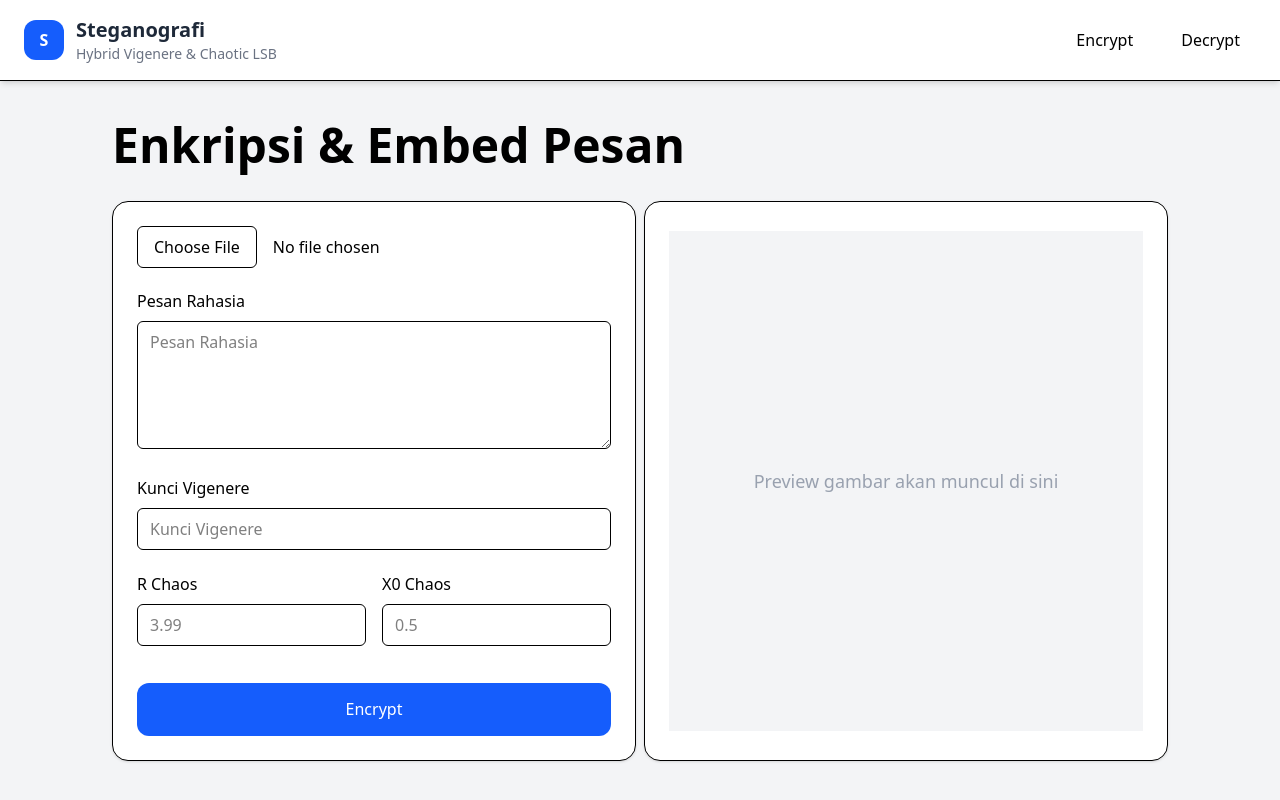
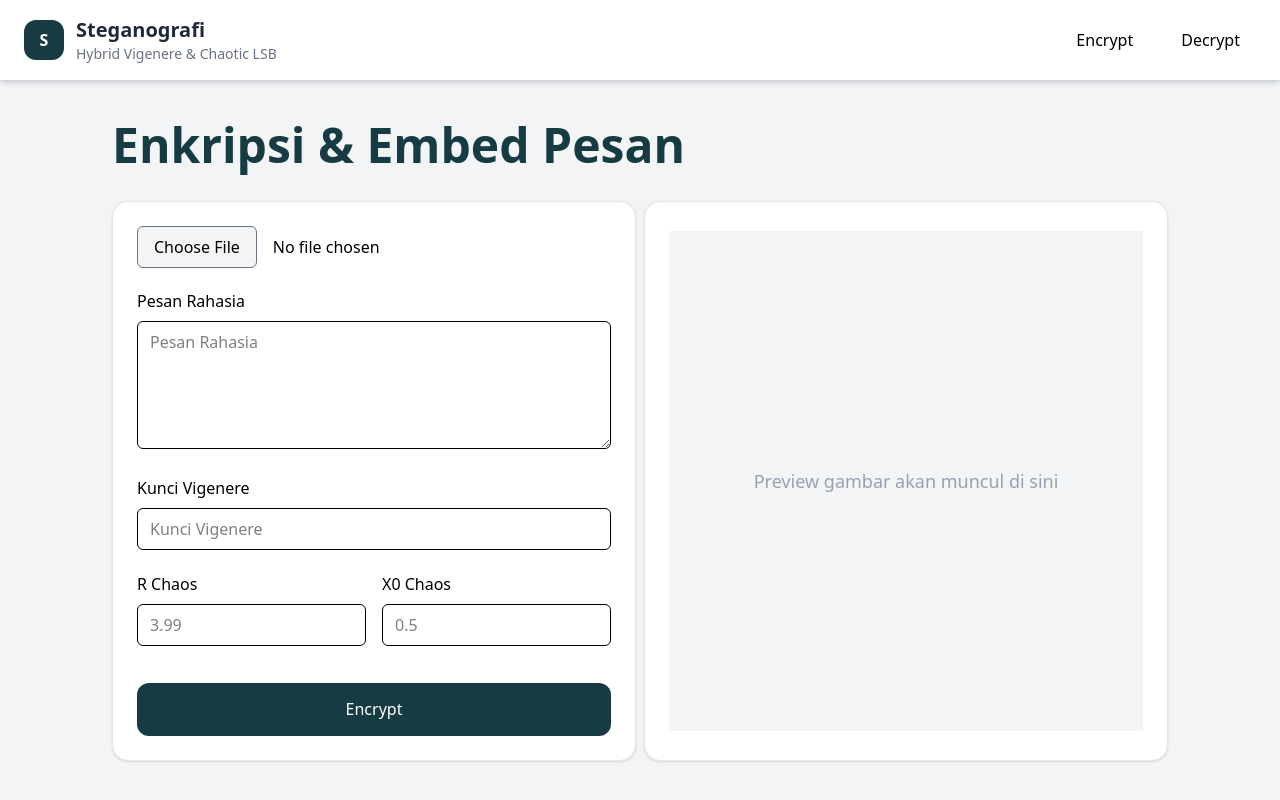
Before and after one commit to baguseri054/Keamanan-Informasi-TEA, a Flask app: page / in a window 1280 px wide. Run offline with Flask 3, Linux system fonts and the light colour scheme.

Commit message:
Color changes

```diff
--- a/static/dist/output.css
+++ b/static/dist/output.css
@@ -11,17 +11,22 @@
     --color-red-500: oklch(63.7% 0.237 25.331);
     --color-green-50: oklch(98.2% 0.018 155.826);
     --color-green-100: oklch(96.2% 0.044 156.743);
+    --color-green-300: oklch(87.1% 0.15 154.449);
     --color-green-600: oklch(62.7% 0.194 149.214);
     --color-green-700: oklch(52.7% 0.154 150.069);
     --color-blue-50: oklch(97% 0.014 254.604);
     --color-blue-100: oklch(93.2% 0.032 255.585);
+    --color-blue-300: oklch(80.9% 0.105 251.813);
     --color-blue-600: oklch(54.6% 0.245 262.881);
     --color-blue-700: oklch(48.8% 0.243 264.376);
     --color-gray-100: oklch(96.7% 0.003 264.542);
+    --color-gray-200: oklch(92.8% 0.006 264.531);
+    --color-gray-300: oklch(87.2% 0.01 258.338);
     --color-gray-400: oklch(70.7% 0.022 261.325);
     --color-gray-500: oklch(55.1% 0.027 264.364);
     --color-gray-700: oklch(37.3% 0.034 259.733);
     --color-gray-800: oklch(27.8% 0.033 256.848);
+    --color-black: #000;
     --color-white: #fff;
     --spacing: 0.25rem;
     --container-7xl: 80rem;
@@ -347,6 +352,9 @@
   .border-collapse {
     border-collapse: collapse;
   }
+  .cursor-pointer {
+    cursor: pointer;
+  }
   .resize {
     resize: both;
   }
@@ -434,8 +442,32 @@
     border-bottom-style: var(--tw-border-style);
     border-bottom-width: 1px;
   }
+  .border-\[\#163b42\] {
+    border-color: #163b42;
+  }
+  .border-blue-300 {
+    border-color: var(--color-blue-300);
+  }
+  .border-gray-200 {
+    border-color: var(--color-gray-200);
+  }
+  .border-gray-300 {
+    border-color: var(--color-gray-300);
+  }
+  .border-green-300 {
+    border-color: var(--color-green-300);
+  }
+  .border-red-500 {
+    border-color: var(--color-red-500);
+  }
   .bg-\[\#163b42\] {
     background-color: #163b42;
+  }
+  .bg-\[blue-600\] {
+    background-color: blue-600;
+  }
+  .bg-\[border-\[\#163b42\]\] {
+    background-color: border-[#163b42];
   }
   .bg-blue-50 {
     background-color: var(--color-blue-50);
@@ -594,6 +626,12 @@
   .break-words {
     overflow-wrap: break-word;
   }
+  .text-\[\#163b42\] {
+    color: #163b42;
+  }
+  .text-\[\[\#163b42\]\] {
+    color: [#163b42];
+  }
   .text-blue-700 {
     color: var(--color-blue-700);
   }
@@ -670,6 +708,36 @@
       border-width: 1px;
     }
   }
+  .file\:border-\[\#163b42\] {
+    &::file-selector-button {
+      border-color: #163b42;
+    }
+  }
+  .file\:border-black {
+    &::file-selector-button {
+      border-color: var(--color-black);
+    }
+  }
+  .file\:border-gray-500 {
+    &::file-selector-button {
+      border-color: var(--color-gray-500);
+    }
+  }
+  .file\:bg-\[\#6f9f97\] {
+    &::file-selector-button {
+      background-color: #6f9f97;
+    }
+  }
+  .file\:bg-\[6f9f97\] {
+    &::file-selector-button {
+      background-color: 6f9f97;
+    }
+  }
+  .file\:bg-gray-100 {
+    &::file-selector-button {
+      background-color: var(--color-gray-100);
+    }
+  }
   .file\:bg-red-100 {
     &::file-selector-button {
       background-color: var(--color-red-100);
@@ -693,6 +761,18 @@
   .file\:py-4 {
     &::file-selector-button {
       padding-block: calc(var(--spacing) * 4);
+    }
+  }
+  .file\:text-white {
+    &::file-selector-button {
+      color: var(--color-white);
+    }
+  }
+  .hover\:bg-\[\#163b42\] {
+    &:hover {
+      @media (hover: hover) {
+        background-color: #163b42;
+      }
     }
   }
   .hover\:bg-blue-100 {
--- a/templates/components/navbar.html
+++ b/templates/components/navbar.html
@@ -1,4 +1,4 @@
-<nav class="bg-white shadow-md border-b">
+<nav class="bg-white shadow-md border-b border-gray-300">
 
     <div class="max-w-7xl mx-auto px-6 py-4">
 
@@ -6,7 +6,7 @@
 
             <div class="flex items-center gap-3">
 
-                <div class="w-10 h-10 bg-blue-600 rounded-xl flex items-center justify-center text-white font-bold">
+                <div class="w-10 h-10 bg-[#163b42] rounded-xl flex items-center justify-center text-white font-bold">
                     S
                 </div>
 
--- a/templates/index.html
+++ b/templates/index.html
@@ -13,7 +13,7 @@
 
 <div class="flex flex-col px-28 pt-10">
 
-  <h2 class="text-5xl font-bold mb-8">
+  <h2 class="text-5xl font-bold text-[#163b42] mb-8">
     Enkripsi & Embed Pesan
   </h2>
 
@@ -23,7 +23,7 @@
   <div class="grid grid-cols-2 gap-2 mb-2">
 
     <!-- LEFT -->
-    <div class="border rounded-2xl p-6 bg-green-50">
+    <div class="border border-green-300 rounded-2xl p-6 bg-green-50">
 
       <h3 class="text-2xl font-bold text-green-700 mb-4">
         Encrypt Berhasil
@@ -52,7 +52,7 @@
     </div>
 
     <!-- RIGHT -->
-    <div class="border rounded-2xl p-6 bg-blue-50 flex flex-col justify-between">
+    <div class="border border-blue-300 rounded-2xl p-6 bg-blue-50 flex flex-col justify-between">
 
       <div>
 
@@ -88,7 +88,7 @@
   <div class="grid grid-cols-2 gap-2 mb-8 items-stretch">
 
     <!-- LEFT COLUMN -->
-    <div class="border rounded-2xl p-6 bg-white shadow-sm h-[70vh]">
+    <div class="border border-gray-200 rounded-2xl p-6 bg-white shadow-sm h-[70vh]">
 
       <form method="POST"
             enctype="multipart/form-data"
@@ -99,7 +99,7 @@
           name="image"
           id="imageInput"
           accept=".png,.bmp"
-          class="file:border file:py-2 file:px-4 file:rounded-md file:mr-4 file:cursor-pointer"
+          class="file:border file:bg-gray-100 file:border-gray-500 file:py-2 file:px-4 file:rounded-md file:mr-4 file:cursor-pointer"
           required
         />
 
@@ -172,11 +172,9 @@
 
         <button
           type="submit"
-          class="mt-4 px-4 py-3 rounded-xl bg-blue-600 text-white hover:bg-blue-700 transition"
+          class="mt-4 px-4 py-3 rounded-xl bg-[#163b42] text-white cursor-pointer hover:opacity-80 transition"
         >
-
           Encrypt
-
         </button>
 
       </form>
@@ -184,7 +182,7 @@
     </div>
 
     <!-- RIGHT COLUMN -->
-    <div class="border rounded-2xl bg-white shadow-sm overflow-hidden flex justify-center items-center h-[70vh] p-6">
+    <div class="border  border-gray-200 rounded-2xl bg-white shadow-sm overflow-hidden flex justify-center items-center h-[70vh] p-6">
 
       <div class="w-full h-[500px] flex items-center justify-center bg-gray-100 overflow-hidden">
 
```
Also changed, not shown: templates/decrypt.html (+6 -6 lines), outputs/stego.png, uploads/download.png (added).
